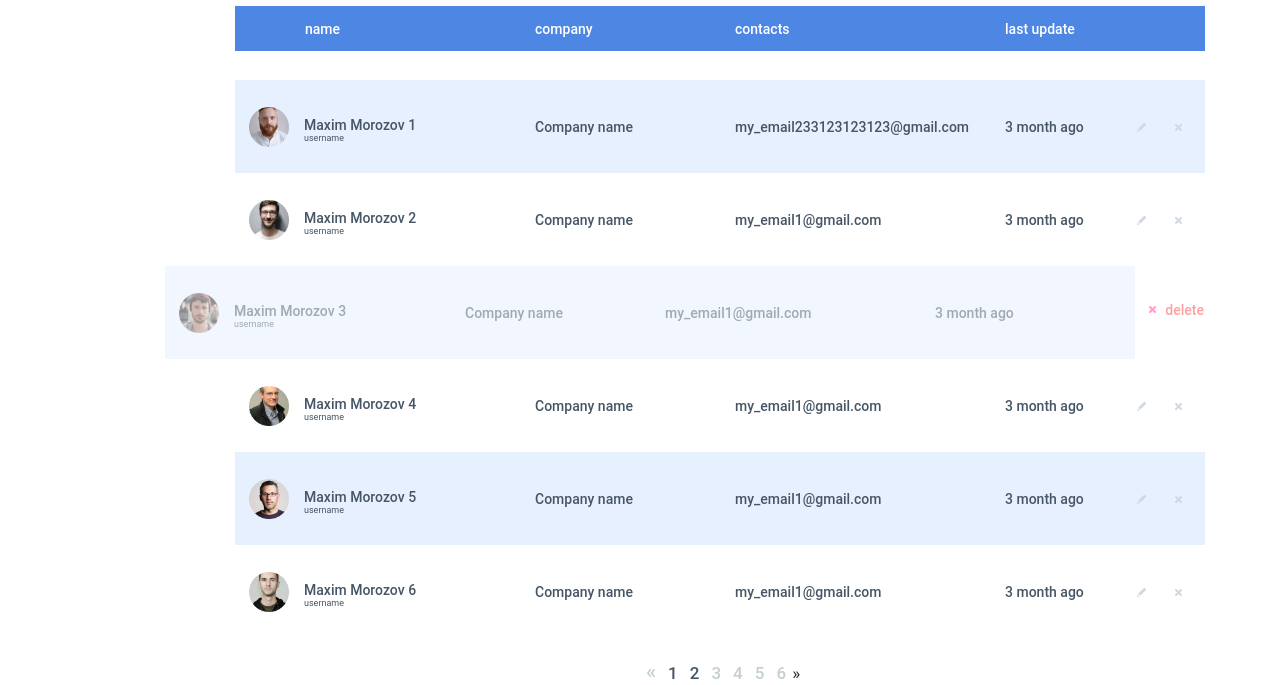
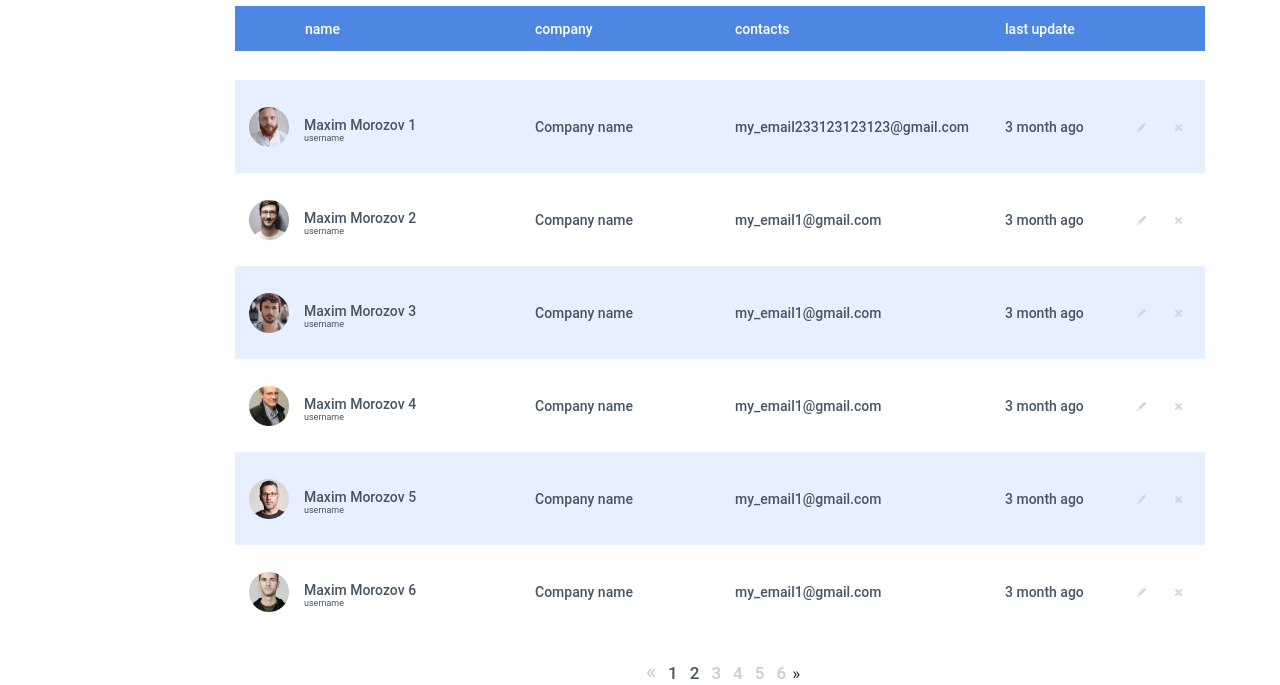
Before and after one commit to disccon/user-form, a React app: page /ListUsers in a window 1280 px wide. Shown: the part 179-864 px from the top of the page. Built offline with nearby package versions, Linux system fonts and the light colour scheme.

Commit message:
ListOfUsers Delete

```diff
--- a/src/Component/ListUsersPage/ListUsersPage.js
+++ b/src/Component/ListUsersPage/ListUsersPage.js
@@ -15,7 +15,7 @@ const cx = classNames.bind(styles)
 class ListUsersPage extends Component {
   state = {
     pageList: 0,
-    deleteList: 3,
+    deleteList: false,
   }
 
   editUser = user => () => {
--- a/src/Component/ListUsersPage/ListUsersPage.scss
+++ b/src/Component/ListUsersPage/ListUsersPage.scss
@@ -69,6 +69,7 @@
       background: #E7F0FF;
     }
     tr {
+      transition: all ease 0.3s;
       height: 93px;
       td {
         .wrapperUser {
```
